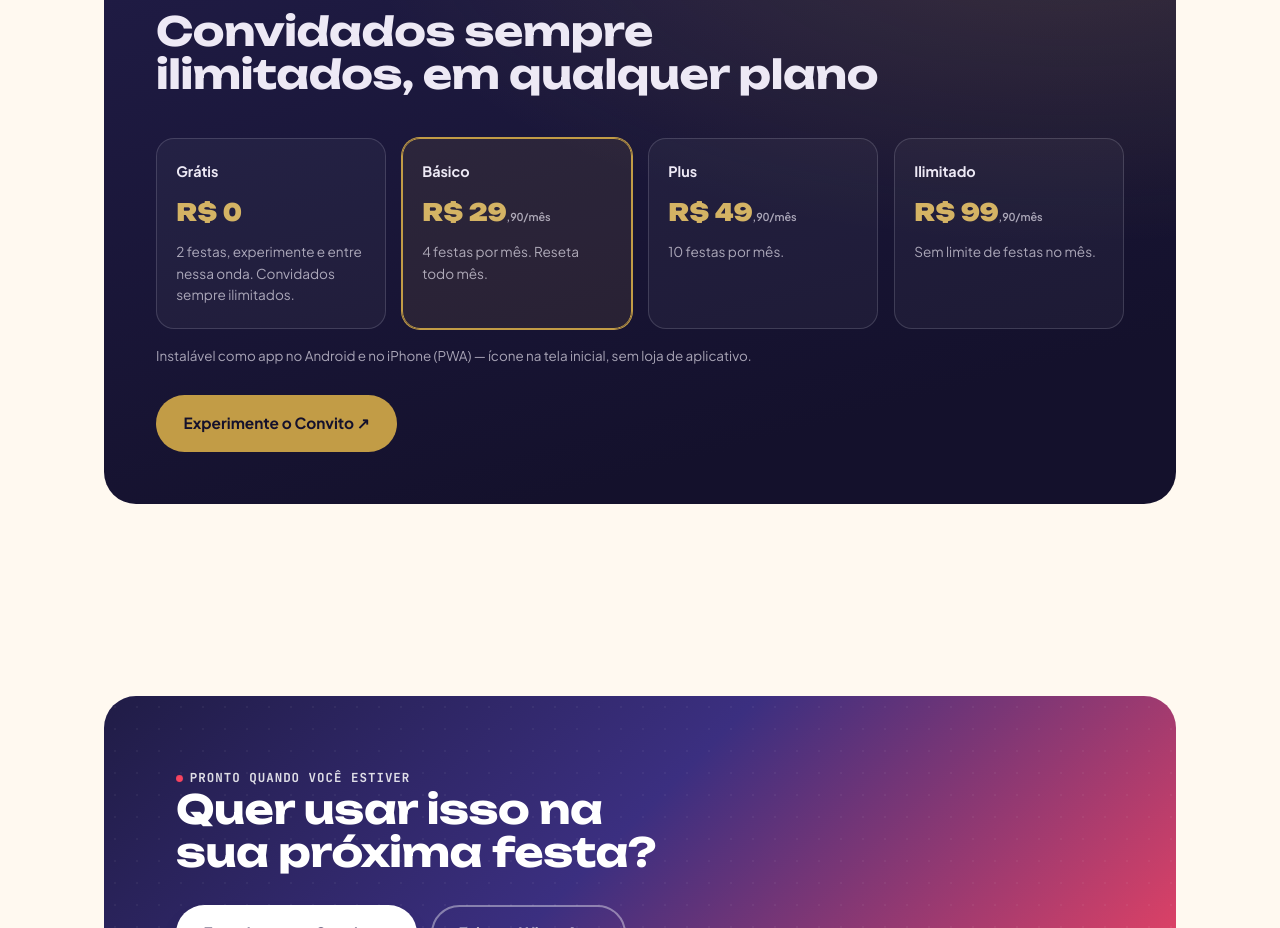
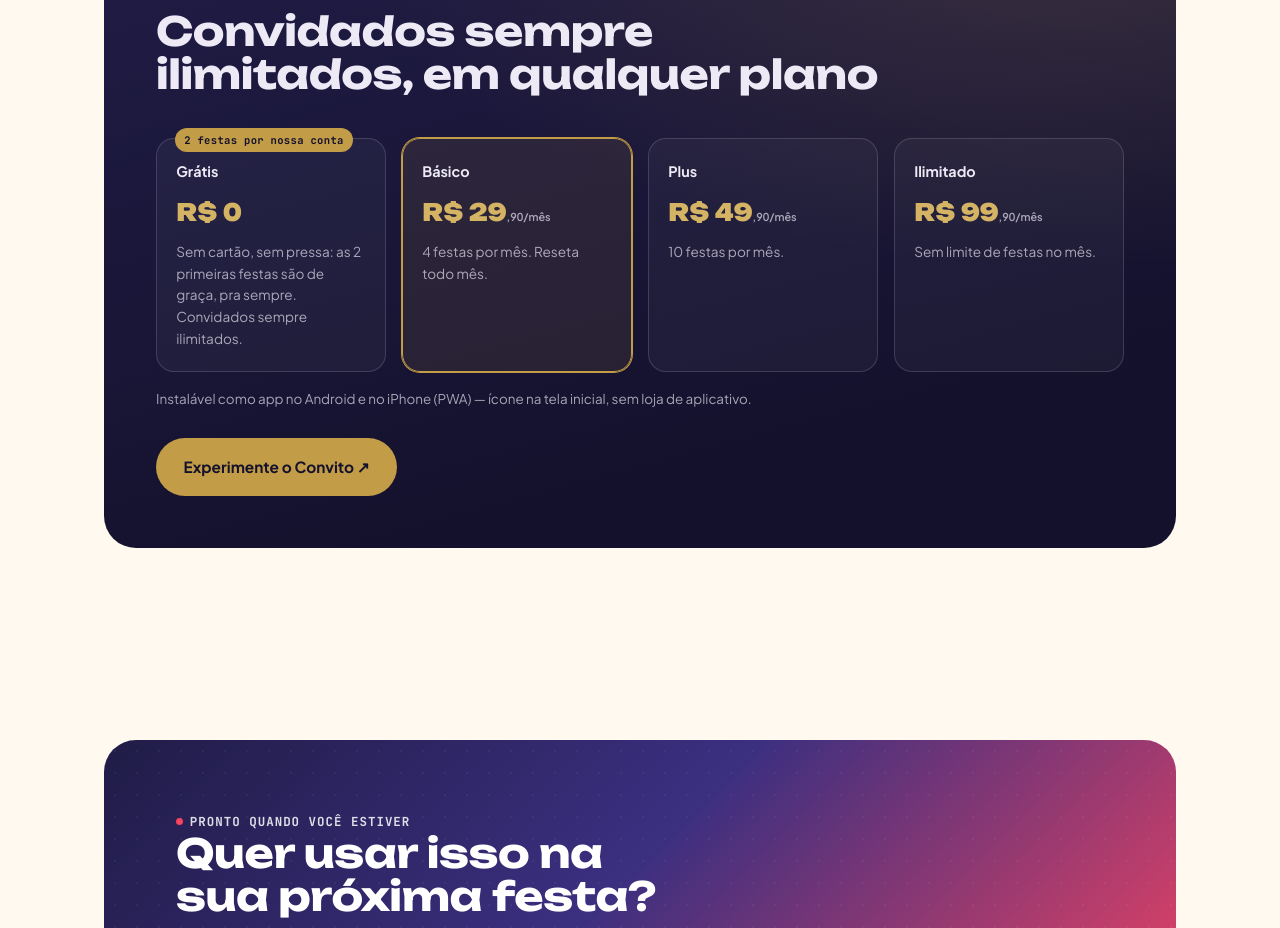
Before and after one commit to maiconqatech/contech, a plain HTML site: page index.html in a window 1280 px wide. Shown: the part 3404-4332 px from the top of the page. Drawn offline with Linux system fonts and the light colour scheme.

Commit message:
Destacar as 2 festas grátis com selo no plano
Adiciona um selo dourado 'Nao 2 festas por nossa conta' no card do
plano Gratis, sem competir com o destaque visual do plano Básico. Texto
do card tambem ficou mais direto sobre o beneficio.

Co-Authored-By: Claude Sonnet 5 <noreply@anthropic.com>

```diff
--- a/index.html
+++ b/index.html
@@ -241,8 +241,9 @@
   .plans { margin-top: 2.6rem; display: grid; grid-template-columns: repeat(4, 1fr); gap: 1rem; }
   @media (max-width: 920px) { .plans { grid-template-columns: repeat(2, 1fr); } }
   @media (max-width: 520px) { .plans { grid-template-columns: 1fr; } }
-  .plan { border: 1px solid var(--convito-line); border-radius: 18px; padding: 1.35rem 1.2rem; background: rgba(237,233,245,0.04); }
+  .plan { position: relative; border: 1px solid var(--convito-line); border-radius: 18px; padding: 1.35rem 1.2rem; background: rgba(237,233,245,0.04); }
   .plan.is-featured { border-color: var(--convito-gold); background: rgba(194,156,70,0.10); box-shadow: 0 0 0 1px var(--convito-gold); }
+  .plan-badge { position: absolute; top: -11px; left: 1.1rem; background: var(--convito-gold); color: var(--convito-deep); font-family: 'JBM', monospace; font-size: 0.66rem; font-weight: 700; letter-spacing: 0.03em; padding: 0.25rem 0.6rem; border-radius: 999px; white-space: nowrap; }
   .plan-name { font-family: 'Jakarta', sans-serif; font-weight: 700; font-size: 0.9rem; color: var(--convito-text); }
   .plan-price { font-family: 'Unb', sans-serif; font-weight: 900; font-size: 1.5rem; color: var(--convito-gold-light); margin-top: 0.6rem; font-variant-numeric: tabular-nums; }
   .plan-price small { font-size: 0.68rem; font-weight: 600; color: var(--convito-text-soft); font-family: 'Jakarta', sans-serif; }
@@ -706,9 +707,10 @@
         <h2>Convidados sempre ilimitados, em qualquer plano</h2>
         <div class="plans">
           <div class="plan">
+            <span class="plan-badge">2 festas por nossa conta</span>
             <div class="plan-name">Grátis</div>
             <div class="plan-price">R$ 0</div>
-            <div class="plan-detail">2 festas, experimente e entre nessa onda. Convidados sempre ilimitados.</div>
+            <div class="plan-detail">Sem cartão, sem pressa: as 2 primeiras festas são de graça, pra sempre. Convidados sempre ilimitados.</div>
           </div>
           <div class="plan is-featured">
             <div class="plan-name">Básico</div>
```
